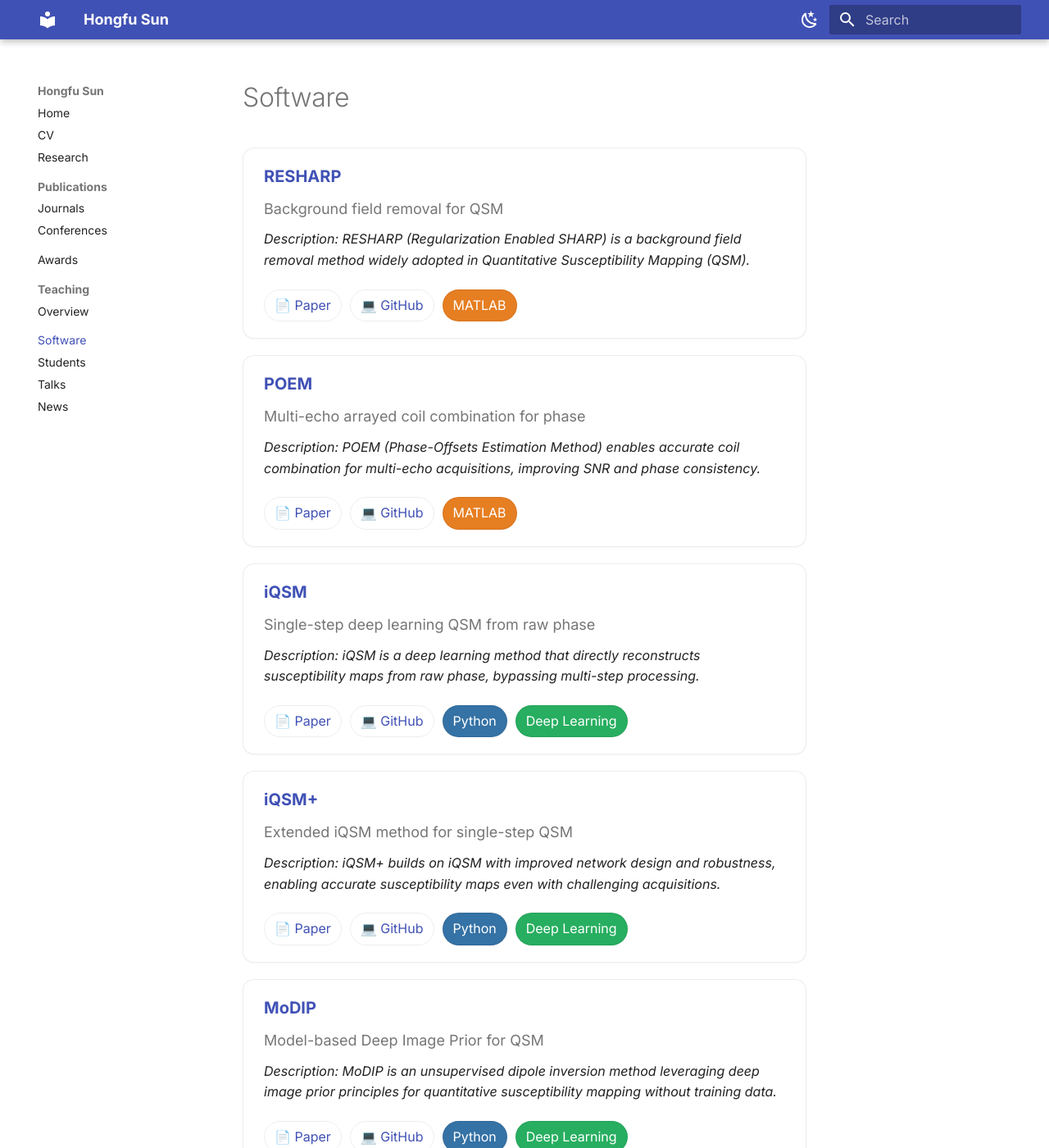
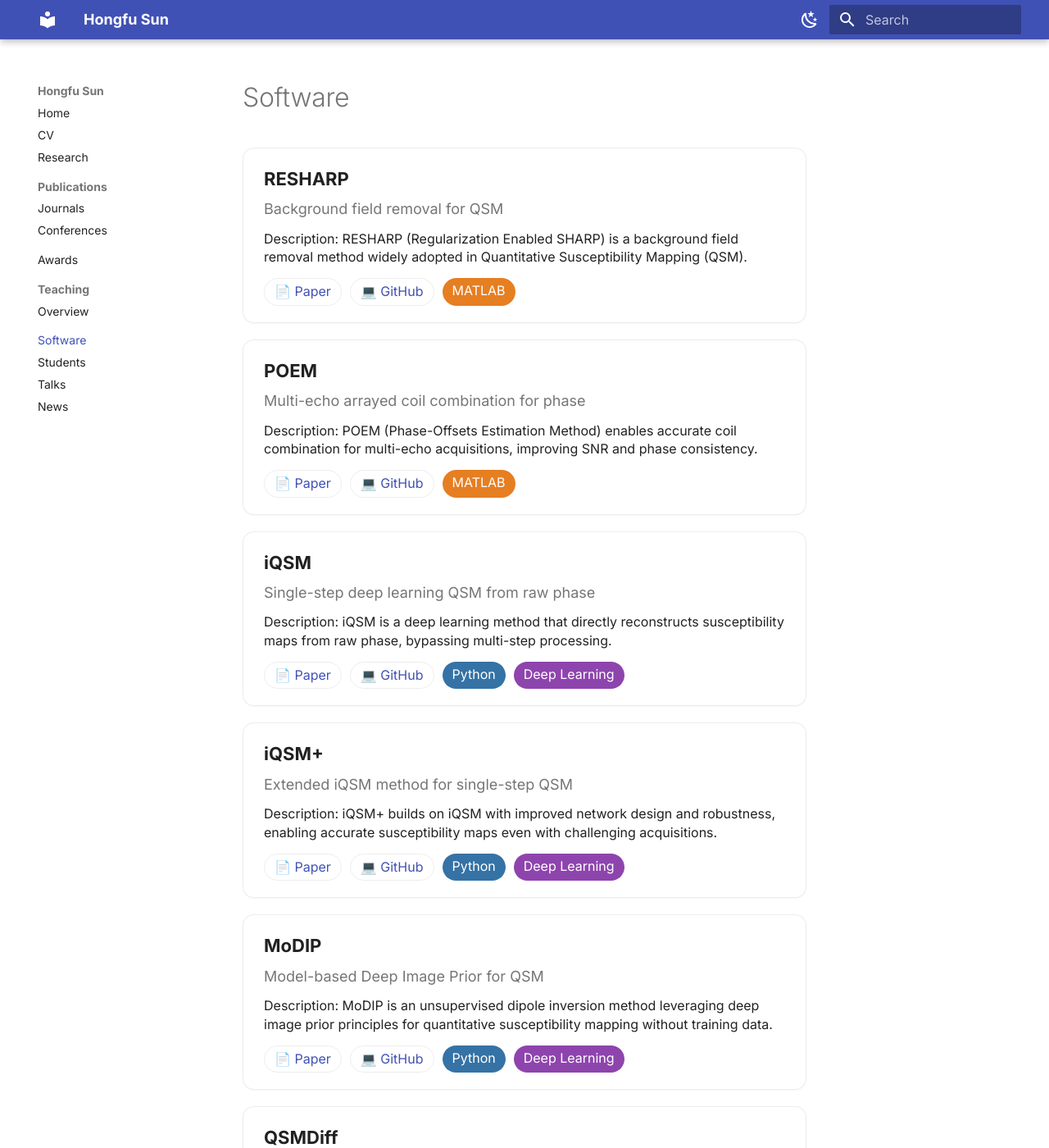
Before and after one commit to sunhongfu/sunhongfu.github.io, an MkDocs documentation site: the page built from docs/software.md, in a window 1280 px wide and 1400 px high. Shown: the whole window at 82% size. Built offline with MkDocs 1.6.1 and Material for MkDocs 9.7.7, drawn with Linux system fonts in a browser that asks for light colours.

Commit message:
change style

```diff
--- a/docs/assets/extra.css
+++ b/docs/assets/extra.css
@@ -151,16 +151,21 @@
 }
 
 /* ===== Software cards ===== */
+.software-list {
+  display: grid;
+  grid-template-columns: 1fr;
+  gap: 1rem;
+  margin-top: .75rem;
+}
+
 .software-card {
   display: flex;
-  flex-direction: column;   /* stack vertically */
-  align-items: flex-start;
+  flex-direction: column;
   padding: 1rem 1.25rem;
   border: 1px solid var(--md-default-fg-color--lightest);
   border-radius: 14px;
   background: var(--md-default-bg-color);
   box-shadow: 0 1px 2px rgba(0,0,0,.04);
-  margin-bottom: 1rem;
   transition: box-shadow .2s ease, transform .05s ease;
 }
 
@@ -168,61 +173,62 @@
   box-shadow: 0 6px 18px rgba(0,0,0,.06);
 }
 
-/* Authors / short line */
-.software-authors {
-  font-size: 0.9rem;
-  color: var(--md-default-fg-color--light);
-  margin: 0.2rem 0 0.5rem 0;
+.software-title {
+  font-weight: 700;
+  font-size: 1.1rem;
+  margin-bottom: 0.25rem;
 }
 
-/* Title line */
-.software-title {
-  font-weight: 700;
-  font-size: 1rem;
-  line-height: 1.4;
-  margin-bottom: 0.4rem;
-  color: var(--md-typeset-a-color);
+.software-authors {
+  color: var(--md-default-fg-color--light);
+  font-size: 0.9rem;
+  margin-bottom: 0.5rem;
 }
 
-.software-title a {
-  color: var(--md-typeset-a-color);
-  text-decoration: none;
-}
-.software-title a:hover {
-  text-decoration: underline;
+.software-venue {
+  color: var(--md-default-fg-color);
+  margin-bottom: 0.75rem;
+  line-height: 1.4;
 }
 
-/* Venue / description */
-.software-venue {
-  font-style: italic;
-  margin-bottom: 0.6rem;
-  color: var(--md-default-fg-color);
+.software-actions {
+  display: flex;
+  gap: .5rem;
+  flex-wrap: wrap;
+  margin-top: auto;
 }
 
-/* Links + tags row */
-.software-actions {
-  display: flex;
-  flex-wrap: wrap;
-  gap: 0.5rem;
-  margin-top: 0.5rem;
-}
-
-/* pill-style buttons */
+/* buttons and tags */
 .software-btn {
+  display: inline-block;
   border: 1px solid var(--md-default-fg-color--lightest);
+  background: transparent;
   border-radius: 999px;
-  padding: 0.3rem 0.6rem;
-  font-size: 0.8rem;
+  padding: .3rem .6rem;
+  font-size: .8rem;
   text-decoration: none;
   color: var(--md-typeset-a-color);
-  background: transparent;
+  line-height: 1.2;
 }
 
 .software-btn:hover {
   background: var(--md-default-fg-color--lightest);
 }
 
-/* technology tags */
-.software-btn.matlab { background-color: #e67e22; color: white; }
-.software-btn.python { background-color: #3572A5; color: white; }
-.software-btn.dl { background-color: #27ae60; color: white; }
+.software-btn.matlab {
+  background: #e67e22;
+  color: white;
+  border: none;
+}
+
+.software-btn.python {
+  background: #3572A5;
+  color: white;
+  border: none;
+}
+
+.software-btn.dl {
+  background: #8e44ad;
+  color: white;
+  border: none;
+}
```
